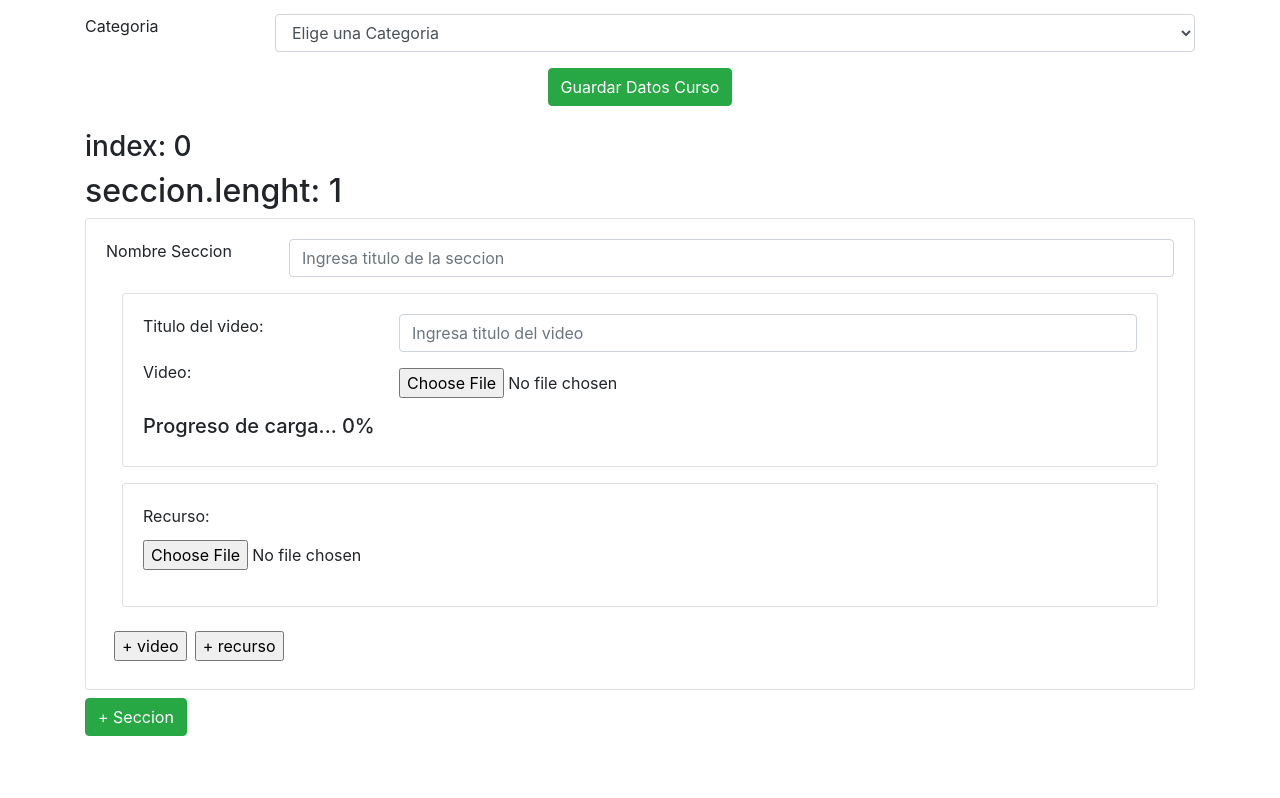
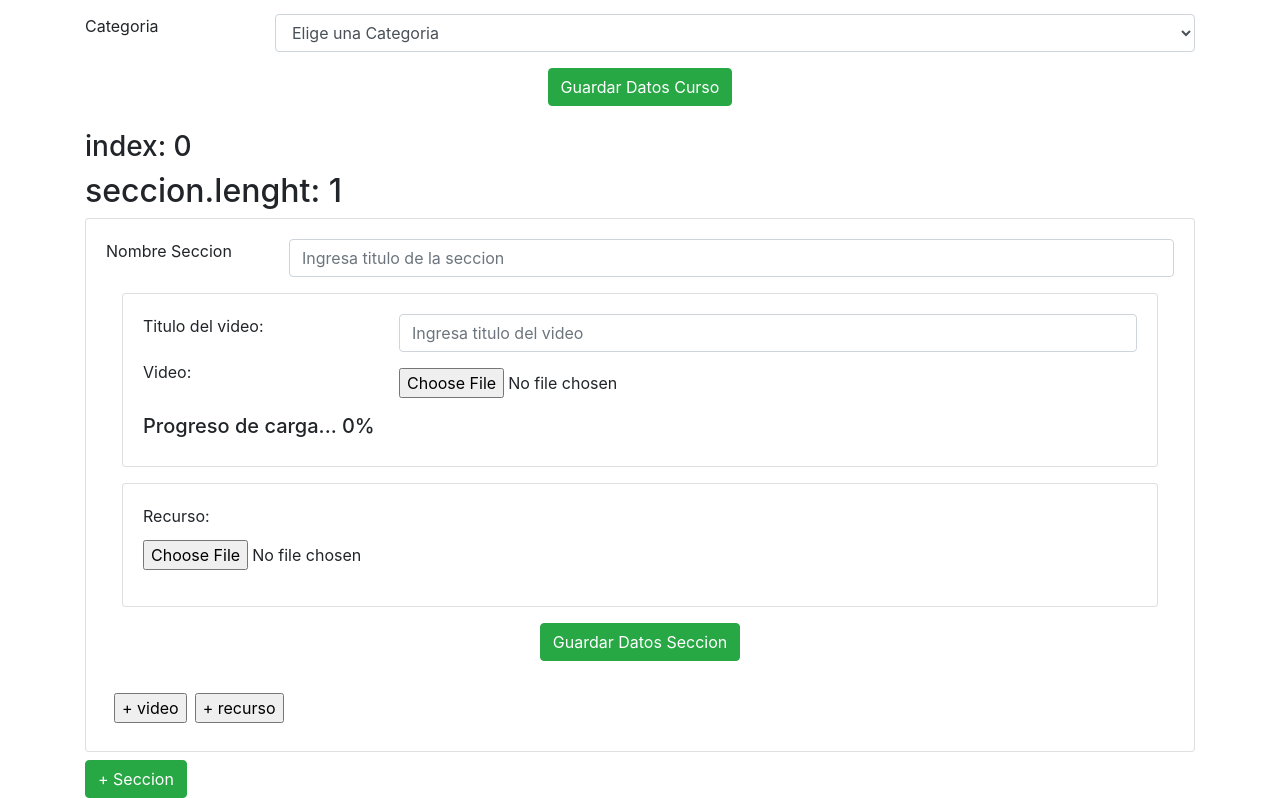
Before and after one commit to Marisabel-Condori/UF-CPN, a React (Create React App) app: page /NuevoCurso in a window 1280 px wide. Shown: the part 397-1195 px from the top of the page. Before the commit the page ends 1133 px from the top, so only its background shows below. Built offline with nearby package versions, Linux system fonts and the light colour scheme.

Commit message:
seccion curso terminado

```diff
--- a/src/components/customs/SeccionCurso.jsx
+++ b/src/components/customs/SeccionCurso.jsx
@@ -1,55 +1,57 @@
-import React from 'react'
-import { useForm } from 'react-hook-form'
-// import { useState } from 'react'
+import React, { useState } from 'react'
 import Recurso from './Recurso'
 import VideoSeccion from './VideoSeccion'
 
 const SeccionCurso = () => {
 
-  // const [seccion, setSeccion] = useState('')
+  const [nombreSeccion, setNombreSeccion] = useState('')
+  const [error, setError] = useState(null)
 
-  // const agregaNuevaSeccion = e =>{
-  //   e.preventDefault()
-  //   // preguntar por campos vacios: if(!dato.trim()){seterror('escriba algo) return}
-  //   console.log('adicionando seccioooooooon')
-  //   setSeccion([...seccionLista, <SeccionCurso/>])
-  // }
-
-  // const {register, formState:{errors}, handleSubmit} = useForm()
-
-  const onSubmit = (data, e) => {
-    console.log('seccioooooooooooooooooooon')
-    console.log(data)
-    e.target.reset()
+  const procesarDatos = async (e) => {
+    e.preventDefault()
+    if (!nombreSeccion.trim()) {
+      console.log('nombre seccion vacio')
+      setError('Nombre seccion vacio')
+      return
+    }
+    setError(null)
+    console.log('pasando validaciones')
+    setNombreSeccion('')
+    setError('')
   }
 
   return (
-    <div>
-      {/* //   <form onSubmit={handleSubmit(onSubmit)}> */}
+    <>
+      <form onSubmit={procesarDatos}>
         <div className="card" >
           <div className="card-body">
-
+            <div className='form-group'>
               <div className='row'>
                 <div className='col-md-2'> <label>Nombre Seccion</label> </div>
                 <div className='col-md-10'>
+                  {/* ---------------- titulo seccion */}
                   <input
-                type="text"
-                //  { ...register('tituloSeccion',{
-                //    required:{value:true, message:'El titulo seccion es requerido'}})
-                //  }
-                name='tituloSeccion' className="form-control" placeholder="Ingresa titulo de la seccion"
+                    type="text" className="form-control" placeholder="Ingresa titulo de la seccion"
+                    onChange={e => setNombreSeccion(e.target.value)} value={nombreSeccion}
                   />
+                  {error && <div className='alert alert-danger mt-1 p-1'>{error}</div>}
+                </div>
               </div>
             </div>
 
             <VideoSeccion />
             <Recurso />
+
+            <center>
+              <button type='submit' className='btn btn-success mb-4'> Guardar Datos Seccion</button>
+            </center>
+
             <input type="submit" value={"+ video"} className='m-2' />
             <input type="submit" value={"+ recurso"} />
           </div>
         </div>
-      {/* //   </form> */}
-    </div>
+      </form>
+    </>
   )
 }
 
```
Lines whose indentation alone changed are shown as unchanged.
